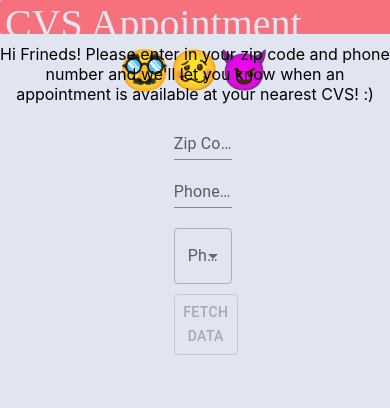
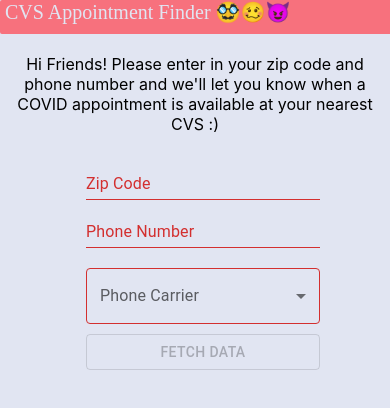
Before and after one commit to mtrent6/cvs-testing-appointment-finder, a React (Create React App) app in the folder frontend/cvs-finder/: page / in a window 390 px wide. Shown: the top 408 px of the page. Built offline with nearby package versions, Linux system fonts and the light colour scheme.

Commit message:
optimizing for mobile

```diff
--- a/frontend/cvs-finder/src/App.css
+++ b/frontend/cvs-finder/src/App.css
@@ -1,44 +1,10 @@
 .App {
     text-align: center;
-    height: 100vh;
+    width: 100%;
     background-color: #E1E5F2;
+    overflow-x: hidden;
 }
 
-body {
-    overflow: hidden
+.header-gradient {
+    background-color: #F7717D;
 }
-
-.App-logo {
-    height: 40vmin;
-    pointer-events: none;
-}
-
-@media (prefers-reduced-motion: no-preference) {
-    .App-logo {
-        animation: App-logo-spin infinite 20s linear;
-    }
-}
-
-.App-header {
-    background-color: #282c34;
-    min-height: 100vh;
-    display: flex;
-    flex-direction: column;
-    align-items: center;
-    justify-content: center;
-    font-size: calc(10px + 2vmin);
-    color: white;
-}
-
-.App-link {
-    color: #61dafb;
-}
-
-@keyframes App-logo-spin {
-    from {
-        transform: rotate(0deg);
-    }
-    to {
-        transform: rotate(360deg);
-    }
-}
--- a/frontend/cvs-finder/src/App.jsx
+++ b/frontend/cvs-finder/src/App.jsx
@@ -1,12 +1,9 @@
-import logo from "./logo.svg";
 import "./App.css";
 
 import * as React from "react";
 import Box from "@mui/material/Box";
 import TextField from "@mui/material/TextField";
 import { useState, useEffect } from "react";
-import { clinicIDs } from "./config";
-import { textAlign } from "@mui/system";
 import InputLabel from "@mui/material/InputLabel";
 import MenuItem from "@mui/material/MenuItem";
 import FormControl from "@mui/material/FormControl";
@@ -19,9 +16,23 @@
 
   const [phone, setPhone] = useState();
   const [zipCode, setZipCode] = useState();
-  const [provider, setProvider] = useState();
+  const [carrier, setCarrier] = useState();
   const [loading, setLoading] = useState(false);
   const [clinics, setClinics] = useState([]);
+
+  const [width, setWidth] = useState(window.innerWidth);
+
+  function handleWindowSizeChange() {
+    setWidth(window.innerWidth);
+  }
+  useEffect(() => {
+    window.addEventListener("resize", handleWindowSizeChange);
+    return () => {
+      window.removeEventListener("resize", handleWindowSizeChange);
+    };
+  }, []);
+
+  const isMobile = width <= 768;
 
   const fetchClinics = async () => {
     setLoading(true);
@@ -41,6 +52,20 @@
       };
     });
     setClinics(reducedClinics);
+    await postToServer(reducedClinics);
+  };
+
+  const postToServer = async (clinics) => {
+    const json = {
+      phone: phone,
+      carrier: carrier,
+      clinics: clinics.map((clinic) => clinic.id),
+    };
+    const response = await axios.post(
+      "http://afitz.hopto.org:8000/addUser",
+      json
+    );
+    console.log(response);
   };
 
   const handlePhoneChange = (event) => {
@@ -51,17 +76,18 @@
     setZipCode(event.target.value);
   };
 
-  const handleProviderChange = (event) => {
-    setProvider(event.target.value);
+  const handleCarrierChange = (event) => {
+    setCarrier(event.target.value);
   };
 
+  const webLayout = () => {
     return (
-    <div className="App">
+      <div style={{ height: "100vh" }}>
         <div
+          className="header-gradient"
           style={{
             width: "100%",
             height: "4vh",
-          backgroundColor: "#F7717D",
             fontSize: 40,
             fontFamily: "Helvetica-Bold",
             color: "#E1E5F2",
@@ -73,8 +99,8 @@
           CVS Appointment Finder 🥸🥴😈
         </div>
         <div style={{ paddingTop: "10px" }}></div>
-      Hi Frineds! Please enter in your zip code and phone number and we'll let
-      you know when an appointment is available at your nearest CVS! :)
+        Hi Friends! Please enter in your zip code and phone number and we'll let
+        you know when a COVID appointment is available at your nearest CVS! :)
         <Box
           component="form"
           sx={{
@@ -104,34 +130,37 @@
                 label="Zip Code"
                 variant="standard"
                 value={zipCode}
+                error={!zipCode || zipCode?.length !== 5}
                 onChange={handleZipCodeChange}
               />
               <TextField
                 id="standard-basic"
                 label="Phone Number"
                 value={phone}
+                error={!phone || phone?.length !== 10}
                 onChange={handlePhoneChange}
                 variant="standard"
               />
               <div style={{ paddingBottom: "20px" }}></div>
               <FormControl fullWidth>
                 <InputLabel id="demo-simple-select-label">
-                Phone Provider
+                  Phone Carrier
                 </InputLabel>
                 <Select
                   labelId="demo-simple-select-label"
                   id="demo-simple-select"
-                value={provider}
-                label="Phone Provider"
-                onChange={handleProviderChange}
+                  value={carrier}
+                  error={!carrier}
+                  label="Phone Carrier"
+                  onChange={handleCarrierChange}
                 >
-                <MenuItem value={10}>
+                  <MenuItem value={"Verizon"}>
                     <div style={{ textAlign: "left" }}>Verizon</div>
                   </MenuItem>
-                <MenuItem value={20}>
+                  <MenuItem value={"ATT"}>
                     <div style={{ textAlign: "left" }}>AT&T</div>
                   </MenuItem>
-                <MenuItem value={30}>
+                  <MenuItem value={"T-Mobile"}>
                     <div style={{ textAlign: "left" }}>T-Mobile</div>
                   </MenuItem>
                 </Select>
@@ -140,7 +169,7 @@
               <LoadingButton
                 onClick={fetchClinics}
                 loading={loading}
-              disabled={!(phone && provider && zipCode)}
+                disabled={!(phone && carrier && zipCode)}
                 loadingIndicator="Loading..."
                 variant="outlined"
               >
@@ -159,16 +188,150 @@
               }}
             >
               Here are the 25 CVS Clinics closest to you, we'll send you a text
-            when one of them has an appointment opening, make sure to go to CVS
-            quickly to book your appointment:
+              when one of them has an appointment opening, make sure to go to
+              CVS quickly to book your appointment:
             </div>
           )}
           {clinics.map((clinic) => {
-          return <div>{clinic.name}</div>;
+            return <div style={{ padding: 7 }}>{clinic.name}</div>;
           })}
         </div>
       </div>
     );
   };
 
+  const mobileLayout = () => {
+    return (
+      <div style={{ height: "100vh" }}>
+        <div
+          className="header-gradient"
+          style={{
+            width: "100%",
+            height: "4vh",
+            fontSize: 20,
+            fontFamily: "Helvetica-Bold",
+            color: "#E1E5F2",
+            textAlign: "left",
+            paddingLeft: "5px",
+            borderRadius: "2px",
+          }}
+        >
+          CVS Appointment Finder 🥸🥴😈
+        </div>
+        <div style={{ paddingTop: "10px" }}></div>
+        <div style={{ fontSize: "16px", padding: 10 }}>
+          Hi Friends! Please enter in your zip code and phone number and we'll
+          let you know when a COVID appointment is available at your nearest CVS
+          :)
+        </div>
+        <Box
+          component="form"
+          sx={{
+            "& > :not(style)": { m: 1, width: "25ch" },
+          }}
+          noValidate
+          autoComplete="off"
+        >
+          <div
+            style={{
+              width: "100%",
+              display: "flex",
+              alignItems: "center",
+              justifyContent: "center",
+            }}
+          >
+            <div
+              style={{
+                display: "flex",
+                flexDirection: "column",
+                width: "60%",
+                height: "100%",
+              }}
+            >
+              <TextField
+                id="standard-basic"
+                label="Zip Code"
+                variant="standard"
+                error={!zipCode || zipCode?.length !== 5}
+                value={zipCode}
+                onChange={handleZipCodeChange}
+              />
+              <TextField
+                id="standard-basic"
+                label="Phone Number"
+                value={phone}
+                error={!phone || phone?.length !== 10}
+                onChange={handlePhoneChange}
+                variant="standard"
+              />
+              <div style={{ paddingBottom: "20px" }}></div>
+              <FormControl fullWidth>
+                <InputLabel id="demo-simple-select-label">
+                  Phone Carrier
+                </InputLabel>
+                <Select
+                  labelId="demo-simple-select-label"
+                  id="demo-simple-select"
+                  value={carrier}
+                  error={!carrier}
+                  label="Phone Carrier"
+                  onChange={handleCarrierChange}
+                >
+                  <MenuItem value={"Verizon"}>
+                    <div style={{ textAlign: "left" }}>Verizon</div>
+                  </MenuItem>
+                  <MenuItem value={"ATT"}>
+                    <div style={{ textAlign: "left" }}>AT&T</div>
+                  </MenuItem>
+                  <MenuItem value={"T-Mobile"}>
+                    <div style={{ textAlign: "left" }}>T-Mobile</div>
+                  </MenuItem>
+                </Select>
+              </FormControl>
+              <div style={{ paddingBottom: "10px" }}></div>
+              <LoadingButton
+                onClick={fetchClinics}
+                loading={loading}
+                disabled={!(phone && carrier && zipCode)}
+                loadingIndicator="Loading..."
+                variant="outlined"
+              >
+                Fetch data
+              </LoadingButton>
+            </div>
+          </div>
+        </Box>
+        <div style={{ paddingTop: "40px" }}>
+          {clinics.length > 0 && (
+            <div
+              style={{
+                padding: 10,
+                paddingBottom: 20,
+                fontSize: 16,
+                fontFamily: "Helvetica-Bold",
+              }}
+            >
+              Here are the 25 CVS Clinics closest to you, we'll send you a text
+              when one of them has an appointment opening, make sure to go to
+              CVS quickly to book your appointment:
+            </div>
+          )}
+          {clinics.map((clinic) => {
+            return (
+              <div style={{ padding: 7, fontSize: 15 }}>{clinic.name}</div>
+            );
+          })}
+        </div>
+      </div>
+    );
+  };
+
+  return (
+    <div className="App">
+      {!isMobile && webLayout()}
+      {isMobile && mobileLayout()}
+    </div>
+  );
+};
+
 export default App;
```
Also changed, not shown: frontend/cvs-finder/src/logo.svg (deleted). Lines whose indentation alone changed are shown as unchanged.
